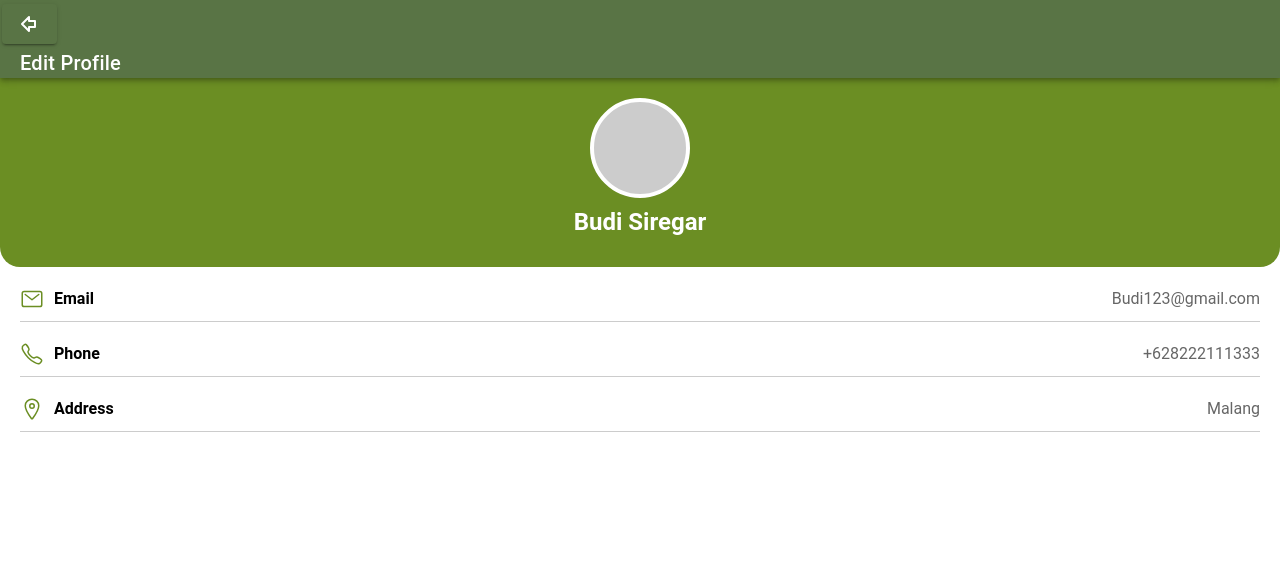
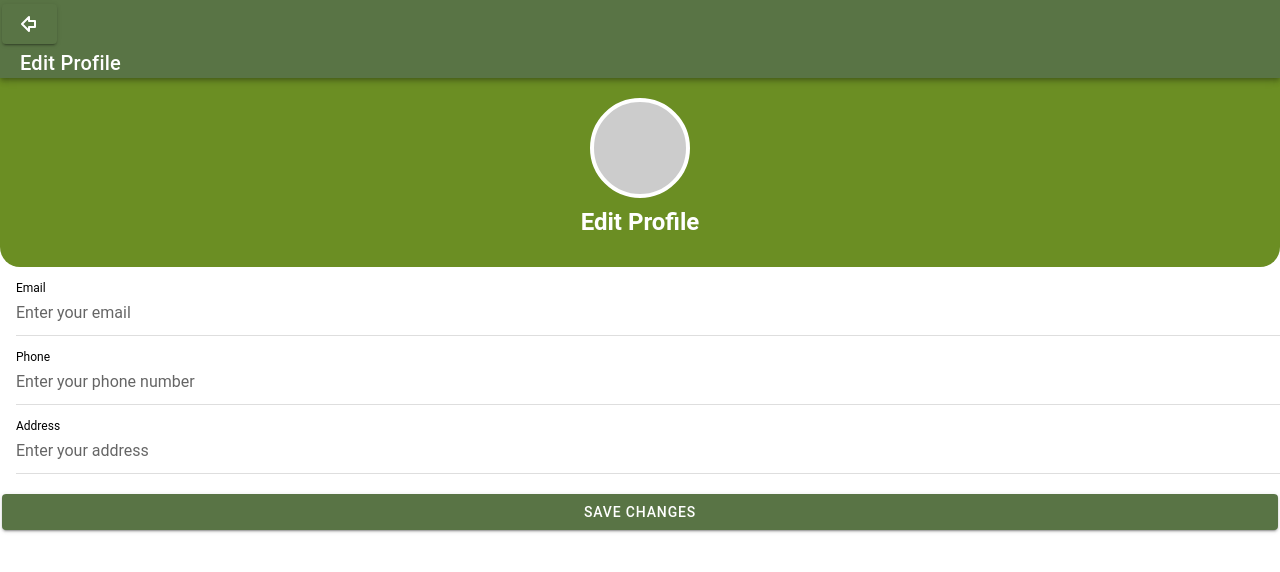
Before and after one commit to ajinata84/CateringMobile, a React (Vite) app: page /profile/edit-profile in a window 1280 px wide. Shown: the top 572 px of the page. Built offline with nearby package versions, Linux system fonts and the light colour scheme.

Commit message:
change edit profile page

```diff
--- a/src/pages/EditProfile/index.tsx
+++ b/src/pages/EditProfile/index.tsx
@@ -1,5 +1,5 @@
 import React from "react";
-import { IonPage, IonHeader, IonToolbar, IonTitle, IonContent, IonIcon, IonButton } from "@ionic/react";
+import { IonPage, IonHeader, IonToolbar, IonTitle, IonContent, IonIcon, IonButton, IonItem, IonLabel, IonInput } from "@ionic/react";
 import { mailOutline, callOutline, locationOutline } from "ionicons/icons";
 import { ArrowBigLeft } from "lucide-react";
 import "./editprofile.css";
@@ -16,26 +16,33 @@ export default function EditProfile() {
         </IonToolbar>
       </IonHeader>
       <IonContent>
-        <div className="profile-header">
-          <div className="profile-image"></div>
-          <h2 className="profile-name">Budi Siregar</h2>
-        </div>
-        <div className="profile-info">
-          <div className="info-item">
-            <IonIcon icon={mailOutline} className="icon" />
-            <span>Email</span>
-            <p>Budi123@gmail.com</p>
+        <div className="edit-profile-container">
+          <div className="profile-header">
+            <div className="profile-image"></div>
+            <h2 className="profile-name">Edit Profile</h2>
           </div>
-          <div className="info-item">
-            <IonIcon icon={callOutline} className="icon" />
-            <span>Phone</span>
-            <p>+628222111333</p>
-          </div>
-          <div className="info-item">
-            <IonIcon icon={locationOutline} className="icon" />
-            <span>Address</span>
-            <p>Malang</p>
-          </div>
+
+          {/* Form untuk mengedit data */}
+          <form onSubmit={(e) => e.preventDefault()}>
+            <IonItem>
+              <IonLabel position="stacked">Email</IonLabel>
+              <IonInput type="email" placeholder="Enter your email" />
+            </IonItem>
+
+            <IonItem>
+              <IonLabel position="stacked">Phone</IonLabel>
+              <IonInput type="tel" placeholder="Enter your phone number" />
+            </IonItem>
+
+            <IonItem>
+              <IonLabel position="stacked">Address</IonLabel>
+              <IonInput type="text" placeholder="Enter your address" />
+            </IonItem>
+
+            <IonButton expand="block" color="primary" style={{ marginTop: "20px" }}>
+              Save Changes
+            </IonButton>
+          </form>
         </div>
       </IonContent>
     </IonPage>
```
